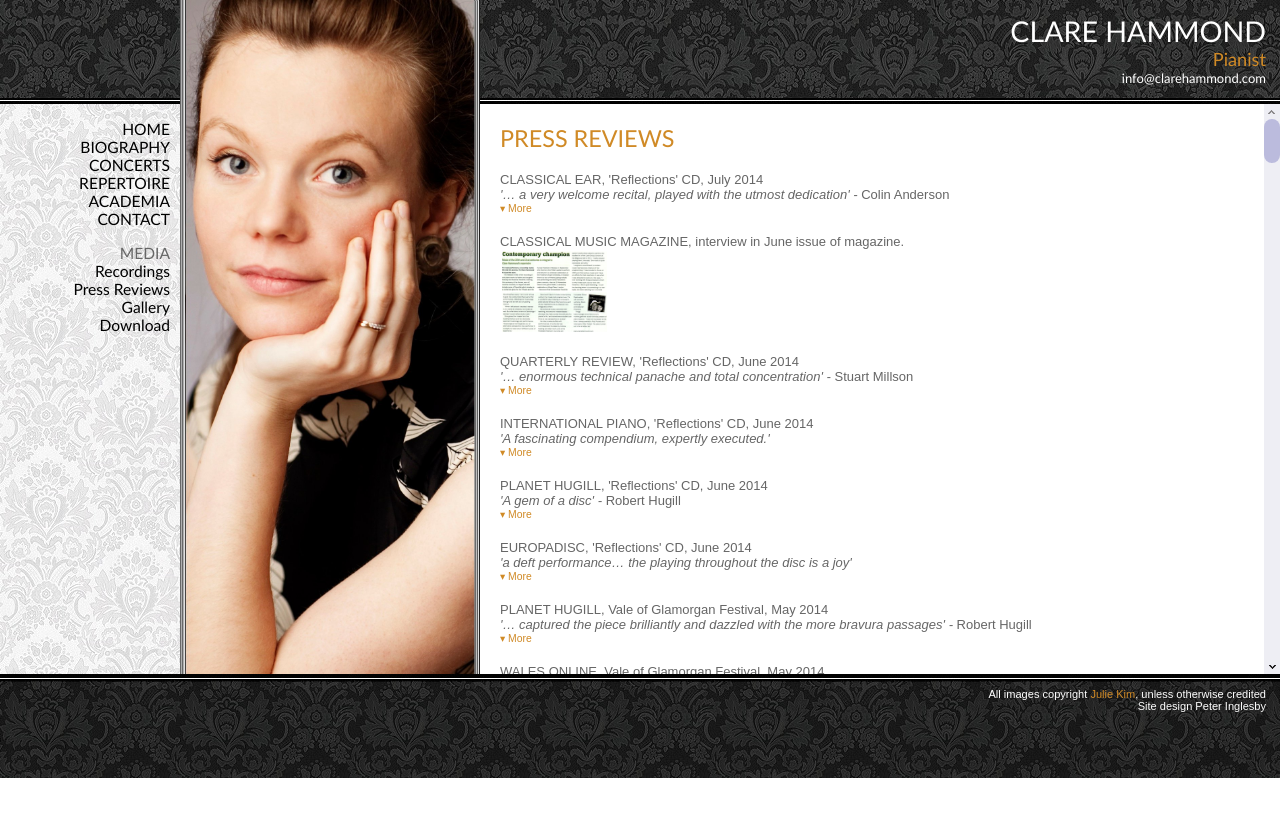
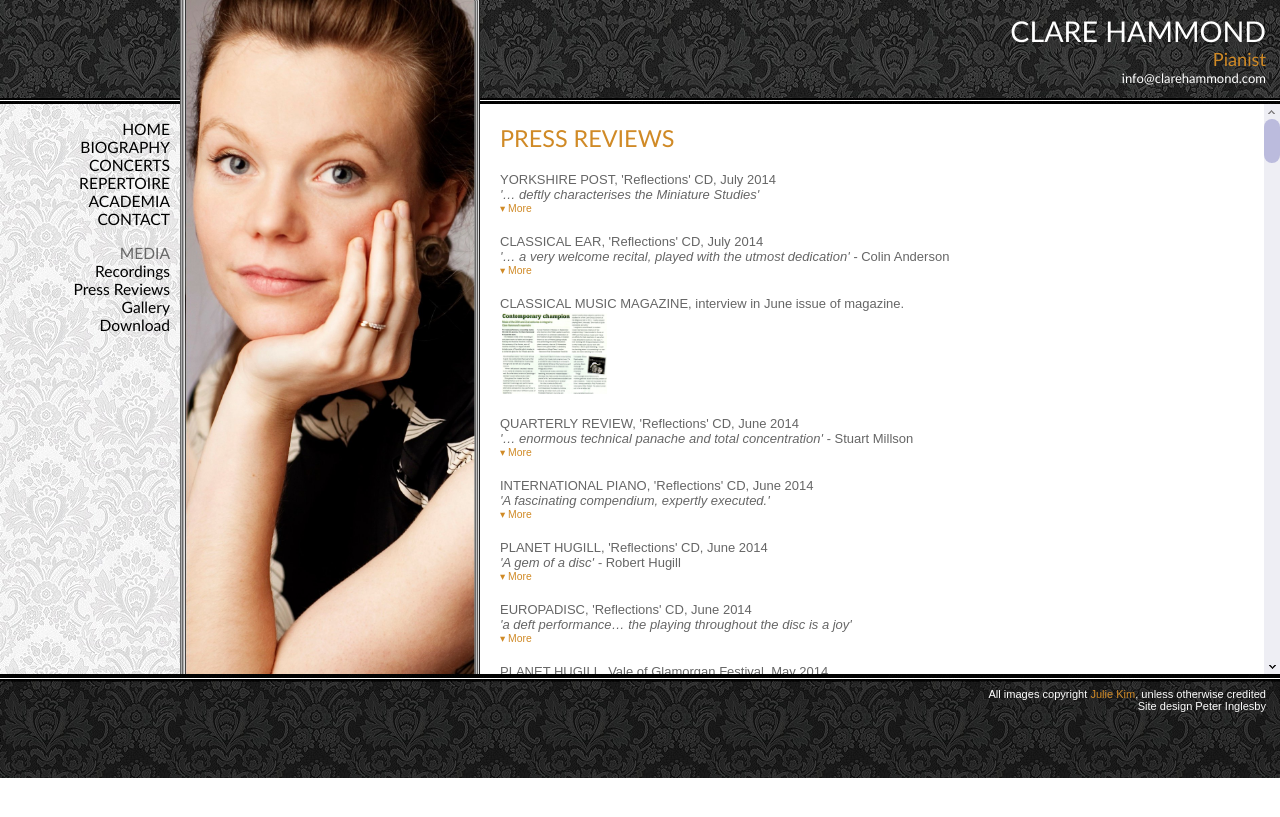
Before and after one commit to hammonc/clarehammond.com, a Jekyll site: the page built from reviews.html, in a window 1280 px wide. Shown: the top 817 px of the page. Built offline with Jekyll 4.4.1, drawn with Linux system fonts in a browser that asks for light colours.

Commit message:
yorkshire post review

```diff
--- a/reviews.html
+++ b/reviews.html
@@ -4,6 +4,17 @@ image: press.jpg
 ---
 <h3 class="page-heading">PRESS REVIEWS</h3>
 
+<div class="listing">
+  <div class="listing-heading">YORKSHIRE POST, 'Reflections' CD, July 2014</div>
+  <div class="listing-trailer"> '… deftly characterises the Miniature Studies'</em><em></em></em></div>
+  <div class="listing-details concealed">
+    <p></p><br>'This year marks the centenary of the birth of Sir Andrzej Panufnik, the Polish composer who defected to England in 1954, He was known principally for orchestral works, so it’s pleasing to have this recording of his finely constructed piano pieces. Clare Hammond deftly characterises the Miniature Studies, from the glittering first to the elegiac 10th, and brings subtle colouring to the three-movement Hommage a Chopin. Panufnik’s daughter, Roxanna is also represented as composer and arranger in this attractive release.'</p>
+  </div>
+  <div class="listing-details concealed">
+  </div>
+  <span class="more">&#9662; <a href="">More</a></span>
+  <span class="less">&#9652; <a href="">Less</a></span>
+</div>
 
 <div class="listing">
   <div class="listing-heading">CLASSICAL EAR, 'Reflections' CD, July 2014</div>
```
